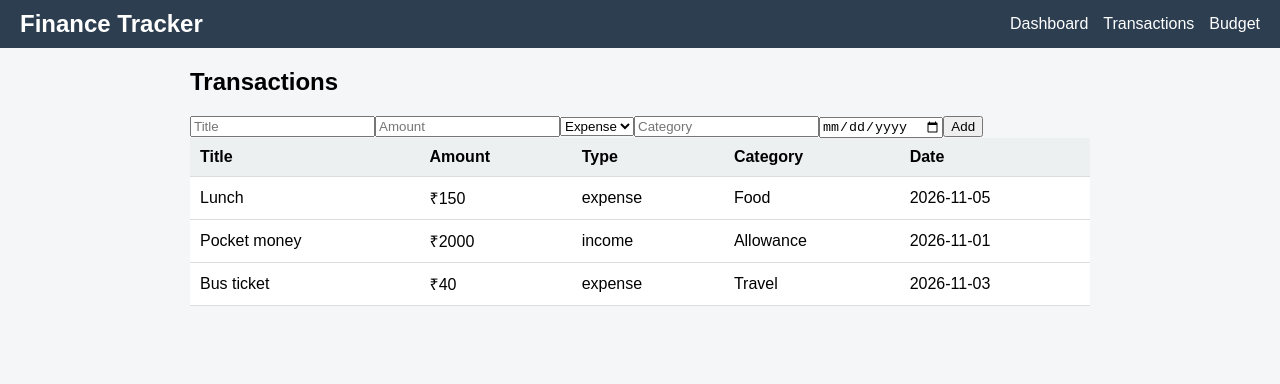
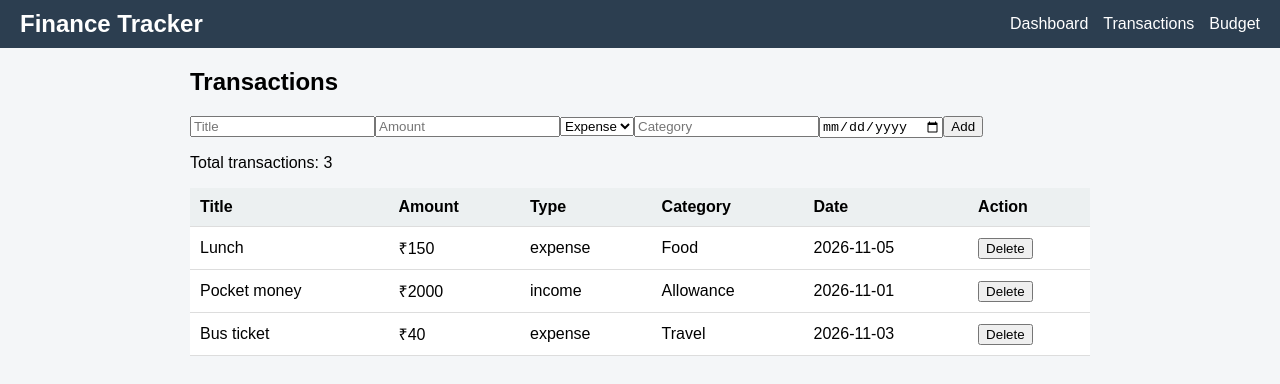
Before and after one commit to Yashmeet01/personal-finance-tracker, a React (Vite) app in the folder client/: page /transactions in a window 1280 px wide. Shown: the top 384 px of the page. Built offline with nearby package versions, Linux system fonts and the light colour scheme.

Commit message:
Add delete transaction and total count

```diff
--- a/client/src/pages/TransactionsPage.jsx
+++ b/client/src/pages/TransactionsPage.jsx
@@ -8,7 +8,6 @@ function TransactionsPage() {
     { id: 3, title: "Bus ticket", amount: 40, type: "expense", category: "Travel", date: "2026-11-03" },
   ]);
 
-  // STEP 1: form states
   const [title, setTitle] = useState("");
   const [amount, setAmount] = useState("");
   const [type, setType] = useState("expense");
@@ -16,7 +15,6 @@ function TransactionsPage() {
   const [date, setDate] = useState("");
   const [error, setError] = useState("");
 
-  // STEP 2: submit function
   function handleSubmit(event) {
     event.preventDefault();
 
@@ -48,11 +46,15 @@ function TransactionsPage() {
     setError("");
   }
 
+  function handleDelete(id) {
+    const remaining = transactions.filter((item) => item.id !== id);
+    setTransactions(remaining);
+  }
+
   return (
     <div>
       <h2>Transactions</h2>
 
-      {/* STEP 3: the form */}
       <form onSubmit={handleSubmit}>
         <input
           type="text"
@@ -85,6 +87,8 @@ function TransactionsPage() {
         {error && <p style={{ color: "red" }}>{error}</p>}
       </form>
 
+      <p>Total transactions: {transactions.length}</p>
+
       <table>
         <thead>
           <tr>
@@ -93,6 +97,7 @@ function TransactionsPage() {
             <th>Type</th>
             <th>Category</th>
             <th>Date</th>
+            <th>Action</th>
           </tr>
         </thead>
         <tbody>
@@ -103,6 +108,9 @@ function TransactionsPage() {
               <td>{item.type}</td>
               <td>{item.category}</td>
               <td>{item.date}</td>
+              <td>
+                <button onClick={() => handleDelete(item.id)}>Delete</button>
+              </td>
             </tr>
           ))}
         </tbody>
```
